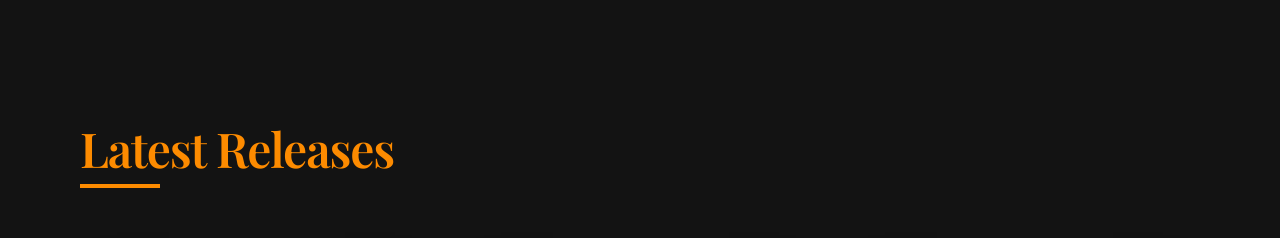
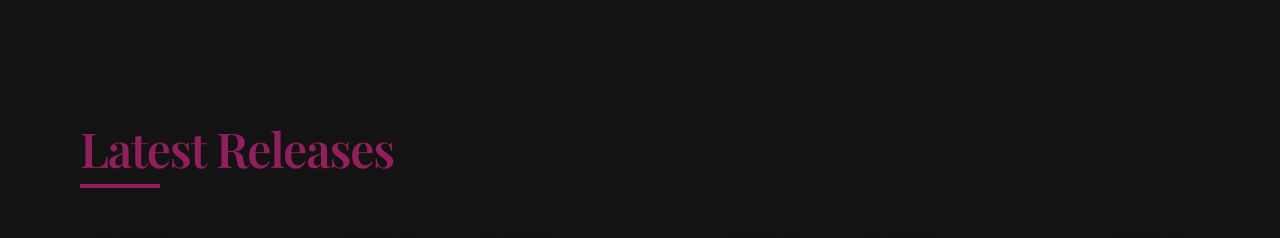
Before and after one commit to soydanino/diegosaxo-website, an Astro site: page / in a window 1280 px wide. Shown: the part 800-1038 px from the top of the page. Built offline with nearby package versions, Linux system fonts and the light colour scheme; Astro itself is replaced by a stand-in of ours.

Commit message:
Update Music component styles for consistency in color scheme

```diff
--- a/src/components/Music.astro
+++ b/src/components/Music.astro
@@ -3,8 +3,8 @@
 
 <section class="py-section-gap-mobile md:py-section-gap-desktop px-margin-mobile md:px-margin-desktop max-w-7xl mx-auto" id="music">
   <div class="mb-16">
-    <h2 class="font-headline-lg text-headline-lg text-secondary-container tracking-tight mb-2">Latest Releases</h2>
-    <div class="w-20 h-1 bg-secondary-container"></div>
+    <h2 class="font-headline-lg text-headline-lg text-primary tracking-tight mb-2">Latest Releases</h2>
+    <div class="w-20 h-1 bg-primary"></div>
   </div>
 
   <div class="grid grid-cols-1 md:grid-cols-3 gap-8">
@@ -26,7 +26,7 @@
       </div>
     </div>
 
-    <div class="scroll-reveal spotify-card-hover bg-surface-container-low p-6 border-t-2 border-secondary-container shadow-2xl">
+    <div class="scroll-reveal spotify-card-hover bg-surface-container-low p-6 border-t-2 border-primary shadow-2xl">
       <div class="mb-6 aspect-square overflow-hidden bg-surface-container-high relative group">
         <img
           class="w-full h-full object-cover opacity-80 group-hover:scale-105 transition-transform duration-500"
```
